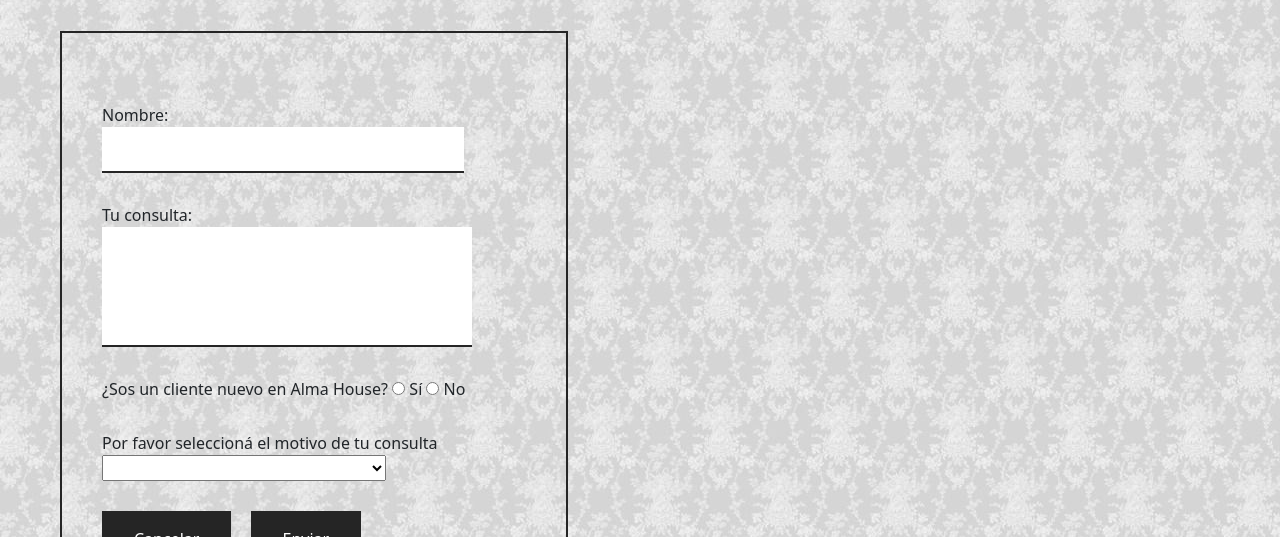
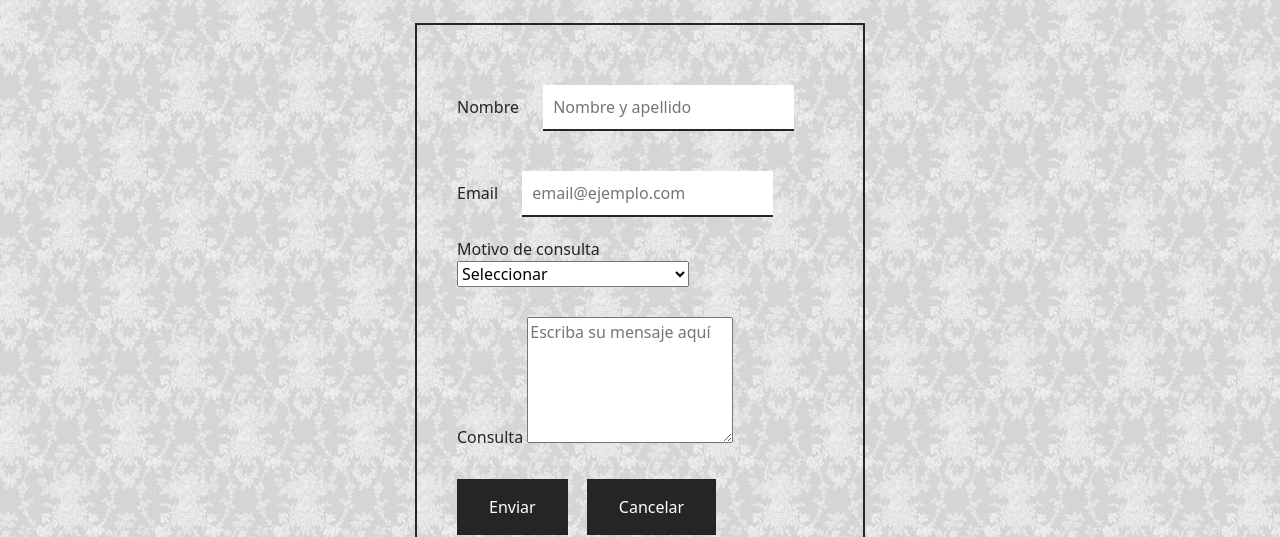
Before and after one commit to VirginiaTayler/ProyectoAlmaHouse, a website: page contacto.html in a window 1280 px wide. Shown: the part 263-800 px from the top of the page. Drawn offline with nearby package versions, Linux system fonts and the light colour scheme; a web font is replaced by a local one.

Commit message:
terminando

```diff
--- a/contacto.html
+++ b/contacto.html
@@ -45,50 +45,30 @@
 
         <h3><a href="https://www.instagram.com/almahouse_uy/">Hacé click acá</a> para contactarnos en instagram</h3>
 
-        <div class="row">
-
-            <div class="formulario col-lg-6">
-                <form action="" method="">
-                    <div class="nom">
-                        <label for="nombre">Nombre:</label>
-                        <input size=32 type="text" name="nombre">
-                    </div>
-
-                    <div class="cons">
-                        <label for="consulta">Tu consulta:</label><br>
-                        <input style="width: 370px; height: 120px;" type="text" name="consulta">
-                    </div>
-
-
-                    <div class="rad">
-                        <label for="nuevo">¿Sos un cliente nuevo en Alma House?</label>
-                        <input type="radio" name="nuevo" value="afirmativo"> Sí
-                        <input type="radio" name="nuevo" value="negativo"> No
-                    </div>
-
-                    <div class="desp">
-                        <label for="desplegable">Por favor seleccioná el motivo de tu consulta</label><br>
-                        <select name="desplegable">
-                            <option value=""></option>
-                            <option value="problema">Tuve un problema con una compra</option>
-                            <option value="devolucion">Quiero devolver un artículo</option>
-                            <option value="pagos">Consulta sobre pagos</option>
-                            <option value="sugerencias">Sugerencias</option>
-                            <option value="otros">Otros</option>
-
-                        </select>
-                    </div>
-
-                    <div>
-                        <input type="reset" value="Cancelar">
-                        <input type="submit" value="Enviar">
-                    </div>
-                </form>
-            </div>
+        <form id="fs-frm" name="department-contact-form" accept-charset="utf-8" action="https://formspree.io/f/{form_id}" method="post">
+            <fieldset id="fs-frm-inputs">
+                <label for="full-name">Nombre</label>
+                <input type="text" name="name" id="full-name" placeholder="Nombre y apellido" required=""><br>
+                <label for="email-address">Email</label>
+                <input type="email" name="_replyto" id="email-address" placeholder="email@ejemplo.com" required=""><br>
+                <label for="department">Motivo de consulta</label>
+                <select name="department" id="department" required=""><br>
+                <option value="Select" selected="" disabled="">Seleccionar</option>
+                <option value="Consulta1">Consulta sobre envíos</option>
+                <option value="Consulta2">Consulta sobre un producto</option>
+                <option value="Consulta3">Devoluciones</option>
+                <option value="Consulta4">Ubicación</option>
+                </select><br>
+                <label for="message">Consulta</label>
+                <textarea rows="5" name="message" id="message" placeholder="Escriba su mensaje aquí" required=""></textarea>
+                <input type="hidden" name="_subject" id="email-subject" value="Department Contact Form Submission">
+            </fieldset>
+            <input type="submit" value="Enviar"> <input type="reset" value="Cancelar">
+        </form>
 
 
 
-        </div>
+
     </main>
 
     <footer>
--- a/estilos/components/_contacto.scss
+++ b/estilos/components/_contacto.scss
@@ -12,8 +12,10 @@
 
 form{
     border: 2px solid #252525;
-    margin: 60px;
+    margin: auto;
+    margin-top: 60px;
     padding: 40px;
+    width: 450px;
 }
 
 input{
@@ -21,11 +23,14 @@ input{
     border-bottom: 2px solid;
     padding: 10px;
     border-color: #252525;
+    margin: 20px;
 }
 
-.nom, .cons, .rad, .desp{
-    padding-top: 30px;
+textarea{
+    margin-top: 30px;
+
 }
+
 
 
 input[type=button], input[type=submit], input[type=reset] {
@@ -38,3 +43,11 @@ input[type=button], input[type=submit], input[type=reset] {
     margin: 30px 15px 0px 0px;
 
 }
+
+
+@media (max-width: 400px){
+
+    form{
+        width: 280px;
+    }
+}
```
Also changed, not shown: estilos/estilos.css, 1 other file.
